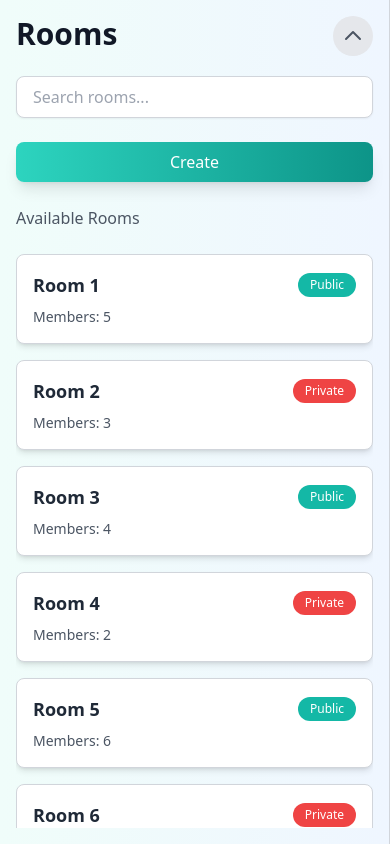
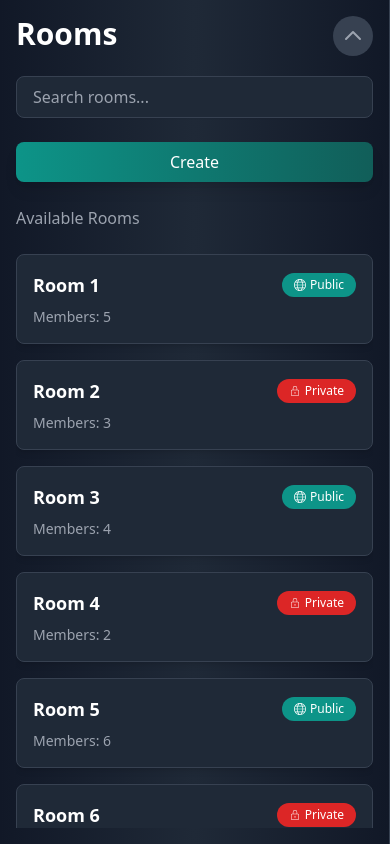
Before and after one commit to Arijit-123Banerjee/ChatRoomHub, a React (Vite) app: page / in a window 390 px wide. Built offline with nearby package versions, Linux system fonts and the light colour scheme.

Commit message:
dark theme

```diff
--- a/src/Components/CreateRoomModal.jsx
+++ b/src/Components/CreateRoomModal.jsx
@@ -1,5 +1,7 @@
 import React, { useState } from "react";
 import { Dialog, Transition } from "@headlessui/react";
+import { TfiWorld } from "react-icons/tfi"; // Icon for "Public"
+import { CiLock } from "react-icons/ci"; // Icon for "Private"
 
 const CreateRoomModal = ({ isOpen, onClose, onCreate }) => {
   const [roomName, setRoomName] = useState("");
@@ -21,13 +23,14 @@ const CreateRoomModal = ({ isOpen, onClose, onCreate }) => {
         onClose={onClose}
       >
         <div className="flex items-center justify-center min-h-screen px-4 py-6 bg-black bg-opacity-50">
-          <Dialog.Panel className="bg-white rounded-lg shadow-lg p-6 w-full max-w-md mx-auto">
-            <Dialog.Title className="text-lg font-semibold text-gray-900 mb-4">
+          <Dialog.Panel className="bg-gray-800 rounded-lg shadow-lg p-6 w-full max-w-md mx-auto">
+            <Dialog.Title className="text-lg font-semibold text-white mb-4">
               Create Room
             </Dialog.Title>
             <div className="space-y-4">
+              {/* Room Name Input */}
               <div>
-                <label htmlFor="room-name" className="block text-gray-700">
+                <label htmlFor="room-name" className="block text-gray-300">
                   Room Name
                 </label>
                 <input
@@ -35,35 +38,54 @@ const CreateRoomModal = ({ isOpen, onClose, onCreate }) => {
                   type="text"
                   value={roomName}
                   onChange={(e) => setRoomName(e.target.value)}
-                  className="w-full px-3 py-2 border border-gray-300 rounded-md shadow-sm focus:outline-none focus:ring-2 focus:ring-teal-500"
+                  className="w-full px-3 py-2 border border-gray-600 bg-gray-700 rounded-md shadow-sm focus:outline-none focus:ring-2 focus:ring-teal-500 text-white"
                 />
               </div>
+
+              {/* Status Selection Buttons */}
               <div>
-                <label htmlFor="room-status" className="block text-gray-700">
-                  Status
-                </label>
-                <select
-                  id="room-status"
-                  value={status}
-                  onChange={(e) => setStatus(e.target.value)}
-                  className="w-full px-3 py-2 border border-gray-300 rounded-md shadow-sm focus:outline-none focus:ring-2 focus:ring-teal-500"
-                >
-                  <option value="Public">Public</option>
-                  <option value="Private">Private</option>
-                </select>
+                <label className="block text-gray-300 mb-2">Status</label>
+                <div className="flex space-x-4">
+                  <button
+                    type="button"
+                    onClick={() => setStatus("Public")}
+                    className={`flex items-center justify-center px-4 py-2 rounded-lg border transition-colors ${
+                      status === "Public"
+                        ? "bg-teal-600 text-white border-teal-600"
+                        : "bg-gray-700 text-gray-300 border-gray-600"
+                    } hover:bg-teal-700 hover:border-teal-700`}
+                  >
+                    <TfiWorld className="mr-2" />
+                    Public
+                  </button>
+                  <button
+                    type="button"
+                    onClick={() => setStatus("Private")}
+                    className={`flex items-center justify-center px-4 py-2 rounded-lg border transition-colors ${
+                      status === "Private"
+                        ? "bg-red-600 text-white border-red-600"
+                        : "bg-gray-700 text-gray-300 border-gray-600"
+                    } hover:bg-red-700 hover:border-red-700`}
+                  >
+                    <CiLock className="mr-2" />
+                    Private
+                  </button>
+                </div>
               </div>
+
+              {/* Action Buttons */}
               <div className="flex justify-end space-x-4">
                 <button
                   type="button"
                   onClick={onClose}
-                  className="px-4 py-2 bg-gray-300 text-gray-800 rounded-lg hover:bg-gray-400"
+                  className="px-4 py-2 bg-gray-600 text-gray-300 rounded-lg hover:bg-gray-500 hover:text-white"
                 >
                   Cancel
                 </button>
                 <button
                   type="button"
                   onClick={handleCreate}
-                  className="px-4 py-2 bg-teal-500 text-white rounded-lg hover:bg-teal-600"
+                  className="px-4 py-2 bg-teal-600 text-white rounded-lg hover:bg-teal-700"
                 >
                   Create
                 </button>
--- a/src/Components/Sidebar.jsx
+++ b/src/Components/Sidebar.jsx
@@ -1,5 +1,7 @@
 import React, { useState } from "react";
-import CreateRoomModal from "./CreateRoomModal"; // Adjust the import path as needed
+import CreateRoomModal from "./CreateRoomModal";
+import { CiLock } from "react-icons/ci";
+import { TfiWorld } from "react-icons/tfi";
 
 const initialRooms = [
   { name: "Room 1", members: 5, status: "Public" },
@@ -22,7 +24,7 @@ const Sidebar = ({ onRoomSelect }) => {
   );
 
   const handleCreateRoom = (newRoom) => {
-    setRooms([...rooms, { ...newRoom, members: 0 }]);
+    setRooms([{ ...newRoom, members: 0 }, ...rooms]); // Add the new room to the beginning of the list
     setModalOpen(false);
   };
 
@@ -30,17 +32,17 @@ const Sidebar = ({ onRoomSelect }) => {
     <>
       {/* Full Screen Sidebar on Mobile */}
       <div
-        className={`fixed inset-0 z-50 bg-gradient-to-r from-teal-50 to-blue-50 text-gray-800 p-4 sm:p-6 shadow-xl border-r border-gray-300 transform transition-transform ${
+        className={`fixed inset-0 z-50 bg-gradient-to-r from-gray-900 via-gray-800 to-gray-900 text-gray-200 p-4 sm:p-6 shadow-xl border-r border-gray-700 transform transition-transform ${
           sidebarOpen ? "translate-x-0 " : "-translate-x-full"
-        } md:relative md:translate-x-0 md:w-80 md:h-screen md:border-l md:border-gray-300 flex flex-col`}
+        } md:relative md:translate-x-0 md:w-96 md:h-screen md:border-l md:border-gray-700 flex flex-col`}
       >
         {/* Toggle Button for Mobile */}
         <button
-          className="absolute top-4 right-4 p-2 bg-gray-200 rounded-full md:hidden"
+          className="absolute top-4 right-4 p-2 bg-gray-700 rounded-full md:hidden"
           onClick={() => setSidebarOpen(!sidebarOpen)}
         >
           <svg
-            className={`w-6 h-6 text-gray-600 ${
+            className={`w-6 h-6 text-gray-400 ${
               sidebarOpen ? "rotate-180" : ""
             }`}
             fill="none"
@@ -58,14 +60,14 @@ const Sidebar = ({ onRoomSelect }) => {
         </button>
 
         {/* Heading */}
-        <div className="text-3xl font-semibold mb-6 text-gray-900">Rooms</div>
+        <div className="text-3xl font-semibold mb-6 text-white">Rooms</div>
 
         {/* Search Input */}
         <div className="mb-6">
           <input
             type="text"
             placeholder="Search rooms..."
-            className="w-full px-4 py-2 border border-gray-300 rounded-lg shadow-sm focus:outline-none focus:ring-2 focus:ring-teal-500 transition-transform duration-300"
+            className="w-full px-4 py-2 border border-gray-700 bg-gray-800 rounded-lg shadow-sm focus:outline-none focus:ring-2 focus:ring-teal-500 text-gray-200"
             value={searchTerm}
             onChange={(e) => setSearchTerm(e.target.value)}
           />
@@ -73,12 +75,12 @@ const Sidebar = ({ onRoomSelect }) => {
 
         {/* Create Button */}
         <button
-          className="bg-gradient-to-r from-teal-400 to-teal-600 text-white px-4 py-2 rounded-lg mb-6 shadow-lg transition-transform transform hover:scale-105 hover:shadow-xl focus:outline-none focus:ring-2 focus:ring-teal-500"
+          className="bg-gradient-to-r from-teal-600 to-teal-800 text-white px-4 py-2 rounded-lg mb-6 shadow-lg transition-transform transform hover:scale-105 hover:shadow-xl focus:outline-none focus:ring-2 focus:ring-teal-500"
           onClick={() => setModalOpen(true)}
         >
           Create
         </button>
-        <p className="text-gray-600 mb-6 font-medium">Available Rooms</p>
+        <p className="text-gray-400 mb-6 font-medium">Available Rooms</p>
 
         {/* Scrollable Room List */}
         <div className="flex-1 overflow-y-auto">
@@ -89,7 +91,7 @@ const Sidebar = ({ onRoomSelect }) => {
               filteredRooms.map((room, index) => (
                 <div
                   key={index}
-                  className="bg-white p-4 rounded-lg shadow-md border border-gray-300 hover:bg-gray-100 transition duration-300 cursor-pointer"
+                  className="bg-gray-800 p-4 rounded-lg shadow-md border border-gray-700 hover:bg-gray-700 transition duration-300 cursor-pointer"
                   onClick={() => {
                     onRoomSelect(room); // Notify parent about room selection
                     if (window.innerWidth <= 768) {
@@ -98,24 +100,29 @@ const Sidebar = ({ onRoomSelect }) => {
                   }}
                 >
                   <div className="flex justify-between items-center mb-2">
-                    <div className="text-lg font-semibold text-gray-800">
+                    <div className="text-lg font-semibold text-white">
                       {room.name}
                     </div>
                     <div
-                      className={`text-xs px-3 py-1 rounded-full ${
-                        room.status === "Public" ? "bg-teal-500" : "bg-red-500"
+                      className={`text-xs px-3 py-1 rounded-full flex items-center ${
+                        room.status === "Public" ? "bg-teal-600" : "bg-red-600"
                       } text-white`}
                     >
+                      {room.status === "Public" ? (
+                        <TfiWorld className="mr-1" />
+                      ) : (
+                        <CiLock className="mr-1" />
+                      )}
                       {room.status}
                     </div>
                   </div>
-                  <div className="text-sm text-gray-600">
+                  <div className="text-sm text-gray-400">
                     Members: {room.members}
                   </div>
                 </div>
               ))
             ) : (
-              <p className="text-gray-600">No rooms found</p>
+              <p className="text-gray-400">No rooms found</p>
             )}
           </div>
         </div>
```
